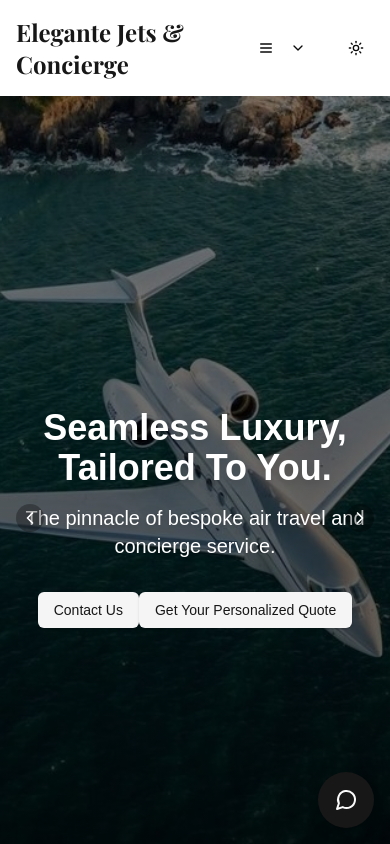
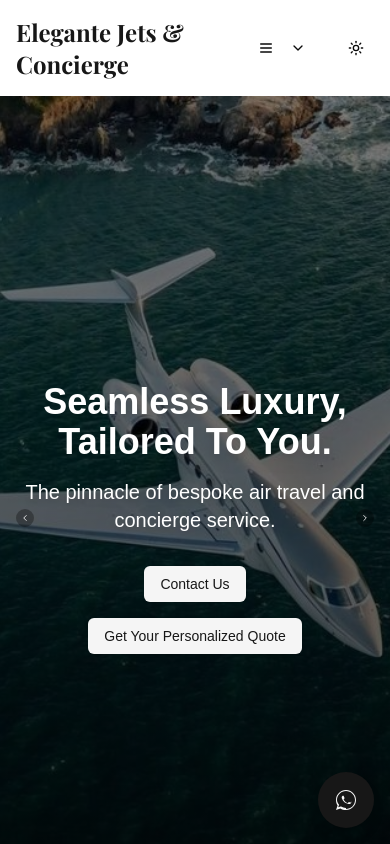
Before and after one commit to eaandre/EleganteJetsWebsite, a Next.js app: page / in a window 390 px wide. Shown: the top 844 px of the page. Built offline with nearby package versions, Linux system fonts and the light colour scheme; a web font is replaced by a local one.

Commit message:
Centered buttons in hero carousel and updated contact link

```diff
--- a/components/enhanced-pricing-widget.tsx
+++ b/components/enhanced-pricing-widget.tsx
@@ -94,14 +94,21 @@ export function EnhancedPricingWidget() {
     return () => subscription.unsubscribe();
   }, [form]);
 
-  function onSubmit(values: z.infer<typeof formSchema>) {
+  async function onSubmit(values: z.infer<typeof formSchema>) {
     console.log(values);
     setShowThankYouMessage(true);
-    form.reset();
-    localStorage.removeItem("formData");
-    setTimeout(() => {
-      setShowThankYouMessage(false);
-    }, 5000);
+
+    try {
+      await fetch("https://script.google.com/macros/s/AKfycbzjLTUPxDvM0_UyaUOud5UQ-Diekqxq8LGW5LVCypXq5Djx3fW8eDT_CvPU93Sw2iqK/exec", {
+        method: "POST",
+        headers: {
+          "Content-Type": "application/json",
+        },
+        body: JSON.stringify(values),
+      });
+    } catch (error) {
+      console.error("Error submitting form:", error);
+    }
   }
 
   return (
--- a/components/hero-carousel.tsx
+++ b/components/hero-carousel.tsx
@@ -52,7 +52,7 @@ export function HeroCarousel() {
           initial={{ opacity: 0 }}
           animate={{ opacity: 1 }}
           exit={{ opacity: 0 }}
-          transition={{ duration: 0.5 }}
+          transition={{ duration: 0 }}
           className="absolute inset-0"
         >
           <Image
@@ -78,14 +78,18 @@ export function HeroCarousel() {
           <p className="text-xl md:text-2xl text-white mb-8 drop-shadow-md">
             The pinnacle of bespoke air travel and concierge service.
           </p>
-          <div className="space-y-4 md:space-x-4">
-            <Link href="/contact">
-              <Button className="bg-secondary text-secondary-foreground hover:bg-secondary/80 transition-colors transform hover:scale-105 duration-200">
+          <div className="flex flex-col items-center md:flex-row md:justify-center space-y-4 md:space-y-0 md:space-x-4">
+            <a
+              href="https://wa.me/2349024133349"
+              target="_blank"
+              rel="noopener noreferrer"
+            >
+              <Button className="bg-secondary text-secondary-foreground hover:bg-secondary/80 transition-colors transform hover:scale-105 duration-200 w-full md:w-auto">
                 Contact Us
               </Button>
-            </Link>
+            </a>
             <Link href="/quote">
-              <Button className="bg-secondary text-secondary-foreground hover:bg-secondary/80 transition-colors transform hover:scale-105 duration-200">
+              <Button className="bg-secondary text-secondary-foreground hover:bg-secondary/80 transition-colors transform hover:scale-105 duration-200 w-full md:w-auto">
                 Get Your Personalized Quote
               </Button>
             </Link>
@@ -96,9 +100,7 @@ export function HeroCarousel() {
         {images.map((_, index) => (
           <button
             key={index}
-            className={`w-3 h-3 rounded-full transition-all duration-300 ${
-              currentImage === index ? 'bg-white scale-125' : 'bg-white/50 hover:bg-white/75'
-            }`}
+            className={`w-3 h-3 rounded-full transition-all duration-300 ${currentImage === index ? 'bg-white scale-125' : 'bg-white/50 hover:bg-white/75'}`}
             onClick={() => goToSlide(index)}
             aria-label={`Go to slide ${index + 1}`}
           />
@@ -109,14 +111,14 @@ export function HeroCarousel() {
         onClick={goToPrevious}
         aria-label="Previous slide"
       >
-        <ChevronLeft size={20} />
+        <ChevronLeft size={10} />
       </button>
       <button
         className="absolute right-4 top-1/2 transform -translate-y-1/2 bg-black/30 text-white p-1 rounded-full hover:bg-black/50 transition-colors z-20"
         onClick={goToNext}
         aria-label="Next slide"
       >
-        <ChevronRight size={20} />
+        <ChevronRight size={10} />
       </button>
     </section>
   )
--- a/components/live-chat-widget.tsx
+++ b/components/live-chat-widget.tsx
@@ -1,20 +1,29 @@
+"use client"; // Ensures the component runs on the client side
+
 export function LiveChatWidget() {
+  const openWhatsApp = () => {
+    window.open("https://wa.me/2349024133349", "_blank", "noopener,noreferrer");
+  };
+
   return (
-      <div className="fixed bottom-4 right-4 bg-primary text-primary-foreground p-4 rounded-full shadow-lg cursor-pointer hover:bg-primary/90 transition-colors">
+    <div
+      className="fixed bottom-4 right-4 bg-primary text-primary-foreground p-4 rounded-full shadow-lg cursor-pointer hover:bg-primary/90 transition-transform transform hover:scale-105"
+      onClick={openWhatsApp}
+      aria-label="Chat with us on WhatsApp"
+      title="Chat with us on WhatsApp"
+    >
+      {/* Exact WhatsApp Logo */}
       <svg
         xmlns="http://www.w3.org/2000/svg"
         width="24"
         height="24"
         viewBox="0 0 24 24"
-          fill="none"
-          stroke="currentColor"
-          strokeWidth="2"
-          strokeLinecap="round"
-          strokeLinejoin="round"
+        fill="currentColor"  // Ensures it adapts to light/dark mode
       >
-          <path d="m3 21 1.9-5.7a8.5 8.5 0 1 1 3.8 3.8z" />
+        <path d="M12 2C6.48 2 2 6.48 2 12c0 2.1.6 4 1.6 5.6L2 22l4.4-1.6c1.6 1 3.5 1.6 5.6 1.6 5.52 0 10-4.48 10-10S17.52 2 12 2zm0 18c-1.8 0-3.5-.5-4.9-1.4l-.3-.2-2.6.9.9-2.5-.2-.3C3.5 14.5 3 13.3 3 12c0-5 4-9 9-9s9 4 9 9-4 9-9 9zm4.5-5.2c-.2-.1-1.2-.6-1.4-.7-.2-.1-.3-.1-.5.1-.2.2-.6.7-.7.8-.1.1-.3.1-.5 0-1.5-.6-2.8-1.7-3.7-3.2-.1-.2-.1-.4.1-.5.1-.1.3-.4.4-.5.1-.2.2-.4.3-.5s0-.3 0-.4c0-.1-.5-1.2-.7-1.7-.2-.5-.4-.4-.5-.4h-.4c-.1 0-.3 0-.5.2s-.7.6-.7 1.6c0 .9.7 1.9.8 2.1s1.5 2.6 3.9 3.6c1.9.8 2.3.8 3.1.7s1.5-.7 1.7-1.3c.2-.5.2-1-.1-1.1z"/>
       </svg>
-        <span className="sr-only">Open Live Chat</span>
+
+      <span className="sr-only">Chat on WhatsApp</span>
     </div>
-    )
+  );
 }
--- a/components/testimonials.tsx
+++ b/components/testimonials.tsx
@@ -2,22 +2,22 @@ import { Card, CardContent } from "@/components/ui/card"
 
 const testimonials = [
   {
-    name: "Private Client",
-    company: "Confidential",
-    content: "Elegante Jets provided an exceptional travel experience. Their attention to detail and personalized service made our journey seamless and enjoyable.",
-    image: "/images/testimonials/private_client1.jpg"
+    name: "C-suite Executive",
+    company: "Global Corporation",
+    content: "Elegante Jets offers more than just a flight—it’s an unparalleled luxury experience. From personalized services to exquisite attention to detail, every journey feels like an exclusive retreat.",
+    image: "/images/testimonials/executive1.jpg" // Optional, can be a logo or leave out for privacy
   },
   {
-    name: "Corporate Executive",
-    company: "Undisclosed Corporation",
-    content: "As a frequent traveler, I rely on Elegante Jets for their professionalism and flexibility. They consistently meet our corporate travel needs with excellence.",
-    image: "/images/testimonials/corporate_executive1.jpg"
+    name: "High-Net-Worth Entrepreneur",
+    company: "Private Enterprise",
+    content: "For the elite traveler, Elegante Jets is the gold standard. The flexibility, seamless booking, and impeccable service ensure every trip is executed to perfection, every time.",
+    image: "/images/testimonials/entrepreneur1.jpg" // Optional
   },
   {
-    name: "Business Owner",
-    company: "Private Enterprise",
-    content: "Choosing Elegante Jets was a game-changer for our business trips. Their luxurious service and commitment to client satisfaction are unparalleled.",
-    image: "/images/testimonials/business_owner1.jpg"
+    name: "Luxury Brand Ambassador",
+    company: "Premium Lifestyle Brand",
+    content: "Elegante Jets redefines luxury air travel. From bespoke in-flight services to VIP treatment on the ground, they understand what true exclusivity means—delivering it on every journey.",
+    image: "/images/testimonials/brand_ambassador1.jpg" // Optional
   }
 ]
 
@@ -28,19 +28,13 @@ export function Testimonials() {
         <h2 className="text-3xl font-bold text-center mb-8 text-foreground">What Our Clients Say</h2>
         <div className="grid grid-cols-1 md:grid-cols-3 gap-8">
           {testimonials.map((testimonial, index) => (
-            <Card key={index} className="bg-card hover:shadow-lg transition-shadow duration-300">
+            <Card key={index} className="bg-card hover:shadow-xl transition-shadow duration-300">
               <CardContent className="p-6">
                 <div className="flex items-center mb-4">
-                  {/* <Image
-                    src={testimonial.image}
-                    alt={testimonial.name}
-                    width={50}
-                    height={50}
-                    className="rounded-full mr-4"
-                  /> */}
-                  <div>
-                    <p className="font-semibold text-foreground">{testimonial.name}</p>
-                    <p className="text-sm text-muted-foreground">{testimonial.company}</p>
+                  {/* Optional: Use a logo or generic icon instead of personal images */}
+                  <div className="mr-4">
+                    <div className="font-semibold text-foreground">{testimonial.name}</div>
+                    <div className="text-sm text-muted-foreground">{testimonial.company}</div>
                   </div>
                 </div>
                 <p className="text-foreground mb-4">&quot;{testimonial.content}&quot;</p>
@@ -48,6 +42,12 @@ export function Testimonials() {
             </Card>
           ))}
         </div>
+        {/* Optional: Add a CTA for immediate booking */}
+        <div className="text-center mt-8">
+          <a href="/booking" className="bg-primary text-white py-3 px-6 rounded-full hover:bg-primary-dark transition-colors duration-300">
+            Book Your Exclusive Experience
+          </a>
+        </div>
       </div>
     </section>
   )
```
Also changed, not shown: public/IMG_7100.JPG, public/IMG_7125.JPG. Lines whose indentation alone changed are shown as unchanged.
